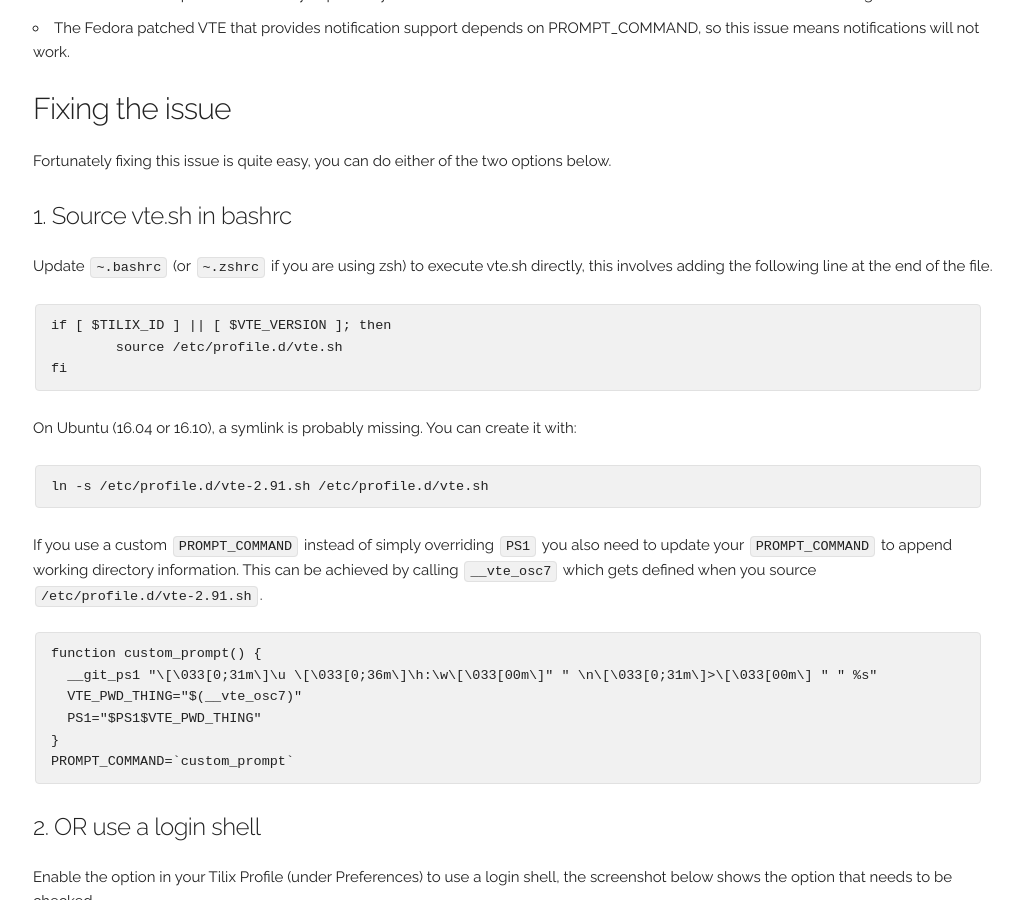
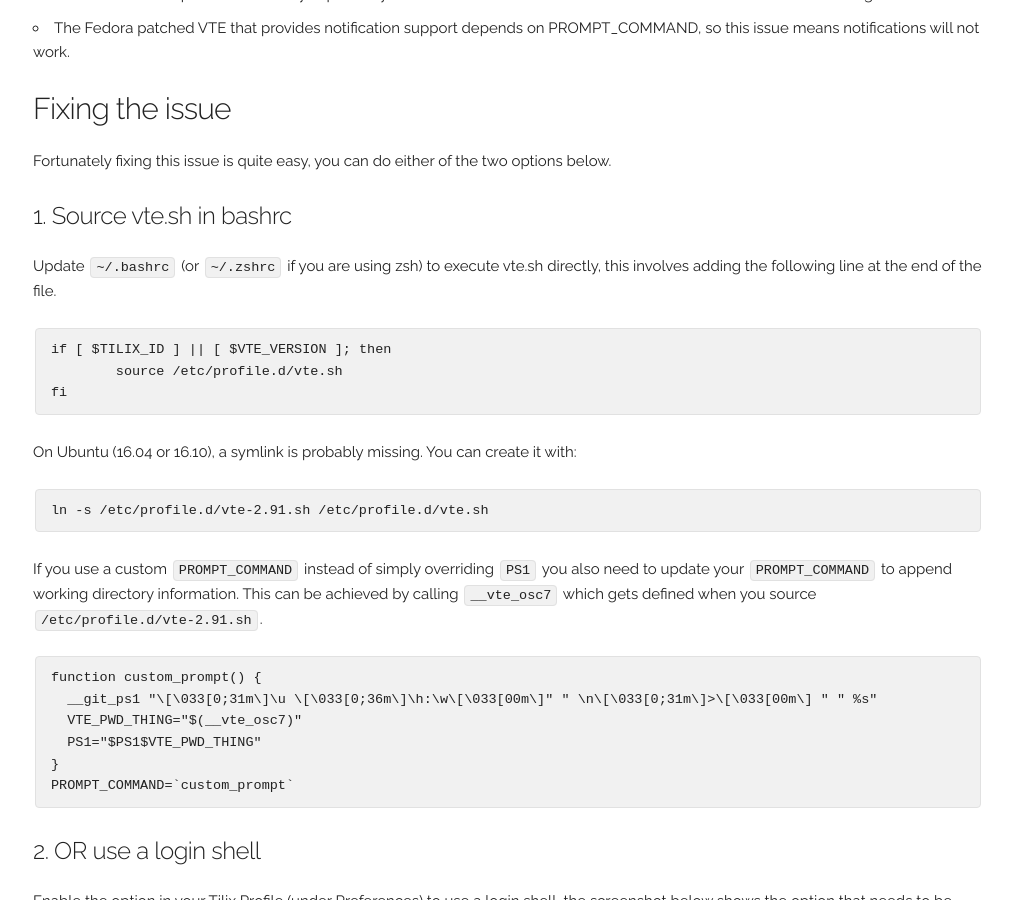
Before and after one commit to gnunn1/tilix-web, a Jekyll site: the page built from _manual/vteconfig.md, in a window 1280 px wide and 900 px high, scrolled down 727 px. Shown: the whole window, without its empty margins (127-1150 px from the left). Built offline with Jekyll 4.4.1, drawn with Linux system fonts in a browser that asks for light colours; nearby versions of some CDN libraries.

Commit message:
Fixed tilde notation

````diff
--- a/_manual/vteconfig.md
+++ b/_manual/vteconfig.md
@@ -25,7 +25,7 @@ Fortunately fixing this issue is quite easy, you can do either of the two option
 
 ##### 1. Source vte.sh in bashrc
 
-Update ```~.bashrc``` (or ```~.zshrc``` if you are using zsh) to execute vte.sh directly, this involves adding the following line at the end of the file.
+Update ```~/.bashrc``` (or ```~/.zshrc``` if you are using zsh) to execute vte.sh directly, this involves adding the following line at the end of the file.
 {% highlight bash %}
 if [ $TILIX_ID ] || [ $VTE_VERSION ]; then
         source /etc/profile.d/vte.sh
````
